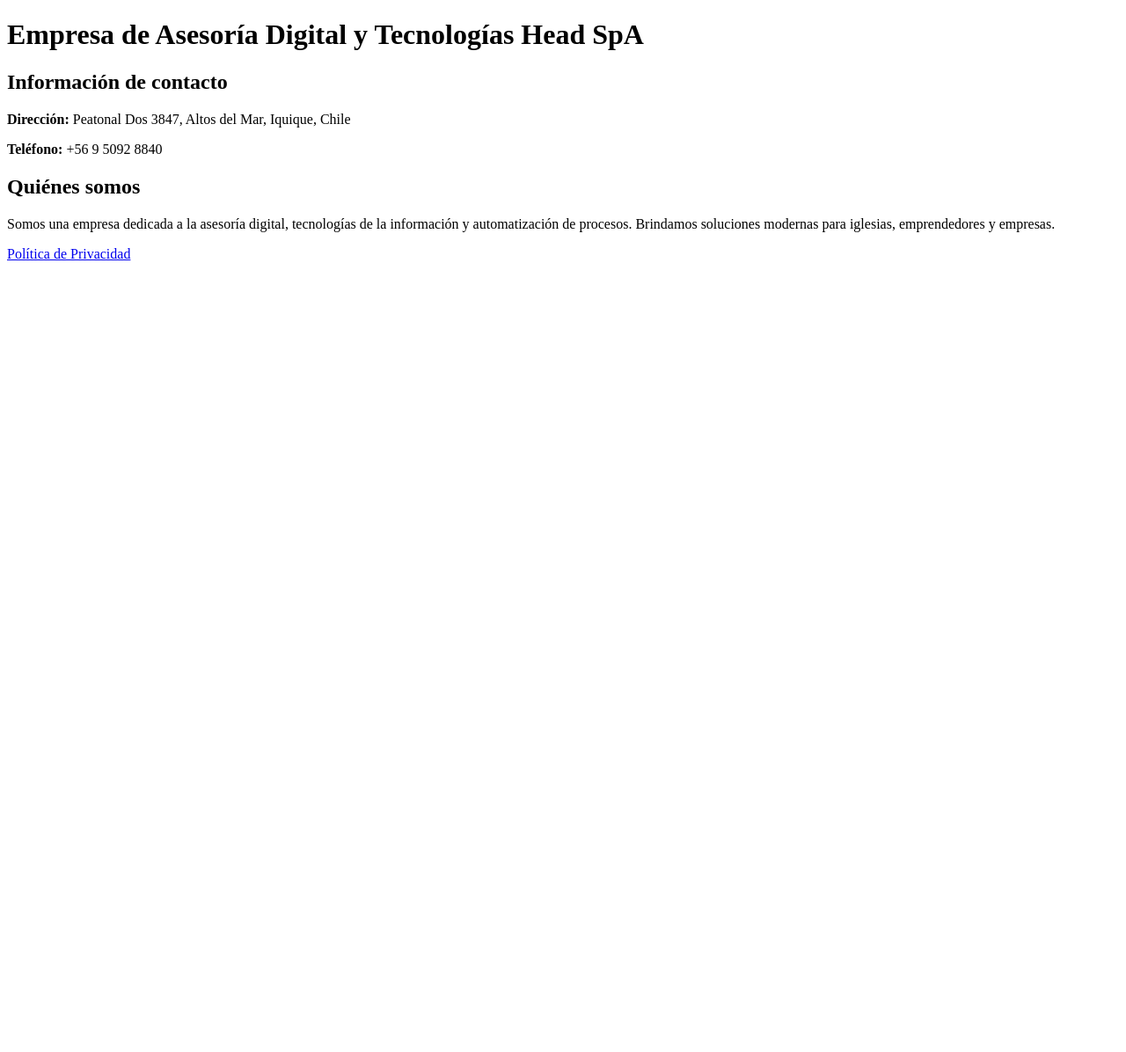
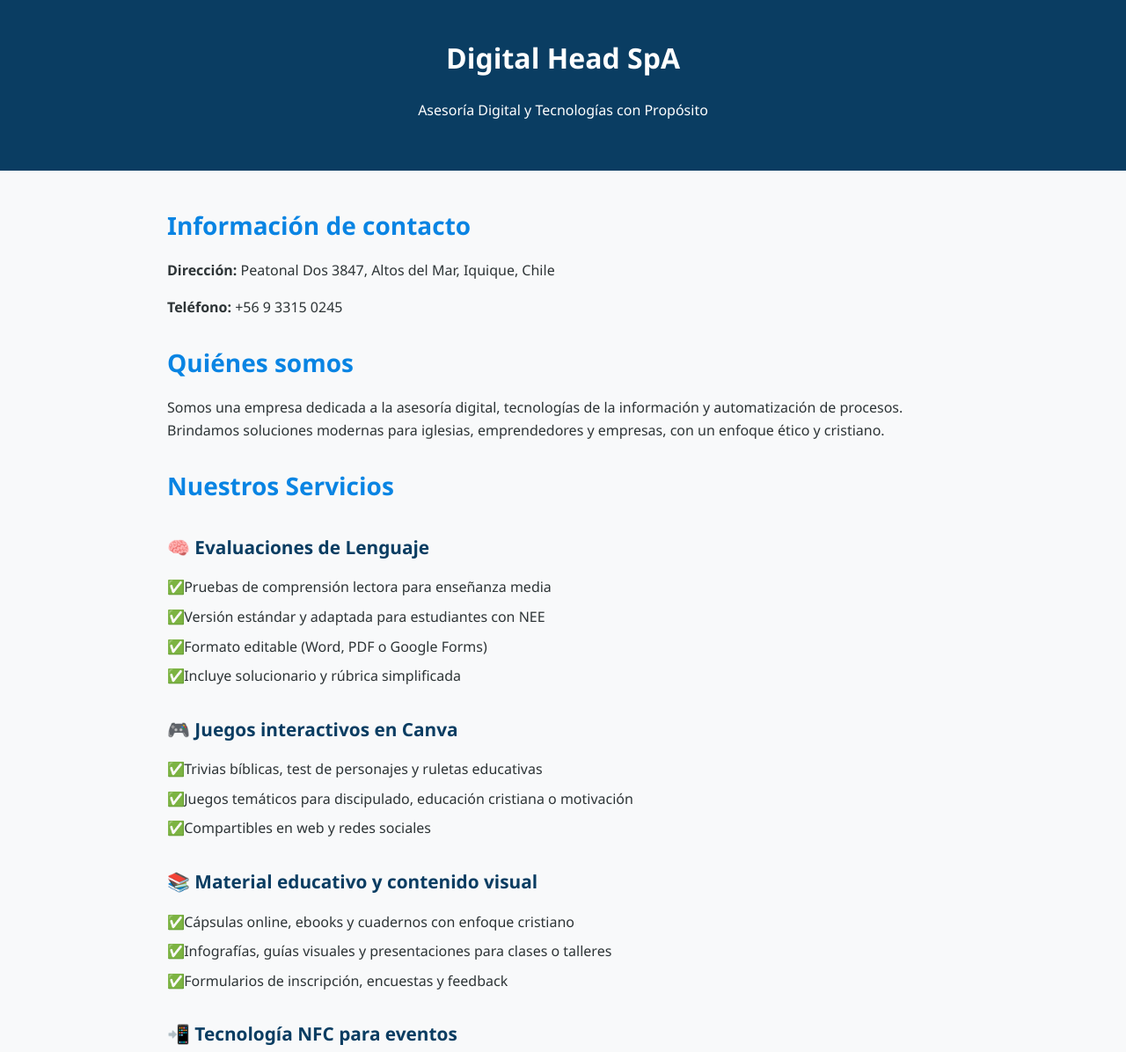
Before and after one commit to ProfeCristianHead/DigitalHead, a plain HTML site: page index.html in a window 1280 px wide. Shown: the top 1196 px of the page at 88% size. Before the commit the page ends 800 px from the top, so only its background shows below. Drawn offline with Linux system fonts and the light colour scheme.

Commit message:
Update index.html
servicios

```diff
--- a/index.html
+++ b/index.html
@@ -2,27 +2,148 @@
 <html lang="es">
 <head>
   <meta charset="UTF-8">
-    <meta name="viewport" content="width=device-width, initial-scale=1.0">
-    <title>Digital Head SpA</title>
+  <meta name="viewport" content="width=device-width, initial-scale=1">
+  <title>Digital Head SpA | Asesoría Digital y Tecnologías</title>
+  <style>
+    body {
+      font-family: 'Segoe UI', sans-serif;
+      margin: 0; padding: 0;
+      background-color: #f8f9fa;
+      color: #2d3436;
+      line-height: 1.6;
+    }
+    header {
+      background-color: #0a3d62;
+      color: #fff;
+      text-align: center;
+      padding: 40px 20px;
+    }
+    .container {
+      max-width: 900px;
+      margin: 40px auto;
+      padding: 0 20px;
+    }
+    h1 { margin-top: 0; font-size: 2em; }
+    h2 {
+      font-size: 1.75em;
+      color: #0984e3;
+      margin: 1em 0 .5em;
+    }
+    h3 {
+      font-size: 1.3em;
+      margin: 1.5em 0 .5em;
+      color: #0a3d62;
+    }
+    p, li {
+      font-size: 1em;
+    }
+    ul {
+      list-style: none;
+      padding-left: 0;
+    }
+    ul li {
+      margin-bottom: .5em;
+      padding-left: 1.2em;
+      position: relative;
+    }
+    ul li:before {
+      content: "✅";
+      position: absolute;
+      left: 0;
+      color: #00b894;
+    }
+    .cta-button {
+      display: inline-block;
+      margin: 30px 0;
+      padding: 12px 24px;
+      background-color: #00b894;
+      color: #fff;
+      text-decoration: none;
+      border-radius: 6px;
+      font-size: 1em;
+    }
+    footer {
+      background-color: #dfe6e9;
+      text-align: center;
+      padding: 20px;
+      font-size: .9em;
+      margin-top: 60px;
+    }
+    footer a {
+      color: #0a3d62;
+      text-decoration: none;
+    }
+  </style>
 </head>
 <body>
+
   <header>
-        <h1>Empresa de Asesoría Digital y Tecnologías Head SpA</h1>
+    <h1>Digital Head SpA</h1>
+    <p>Asesoría Digital y Tecnologías con Propósito</p>
   </header>
 
-    <section>
+  <div class="container">
+    <section id="contacto">
       <h2>Información de contacto</h2>
       <p><strong>Dirección:</strong> Peatonal Dos 3847, Altos del Mar, Iquique, Chile</p>
-        <p><strong>Teléfono:</strong> +56 9 5092 8840</p>
+      <p><strong>Teléfono:</strong> +56 9 3315 0245</p>
     </section>
 
-    <section>
+    <section id="quienes-somos">
       <h2>Quiénes somos</h2>
-        <p>Somos una empresa dedicada a la asesoría digital, tecnologías de la información y automatización de procesos. Brindamos soluciones modernas para iglesias, emprendedores y empresas.</p>
+      <p>Somos una empresa dedicada a la asesoría digital, tecnologías de la información y automatización de procesos. Brindamos soluciones modernas para iglesias, emprendedores y empresas, con un enfoque ético y cristiano.</p>
     </section>
+
+    <section id="servicios">
+      <h2>Nuestros Servicios</h2>
+
+      <h3>🧠 Evaluaciones de Lenguaje</h3>
+      <ul>
+        <li>Pruebas de comprensión lectora para enseñanza media</li>
+        <li>Versión estándar y adaptada para estudiantes con NEE</li>
+        <li>Formato editable (Word, PDF o Google Forms)</li>
+        <li>Incluye solucionario y rúbrica simplificada</li>
+      </ul>
+
+      <h3>🎮 Juegos interactivos en Canva</h3>
+      <ul>
+        <li>Trivias bíblicas, test de personajes y ruletas educativas</li>
+        <li>Juegos temáticos para discipulado, educación cristiana o motivación</li>
+        <li>Compartibles en web y redes sociales</li>
+      </ul>
+
+      <h3>📚 Material educativo y contenido visual</h3>
+      <ul>
+        <li>Cápsulas online, ebooks y cuadernos con enfoque cristiano</li>
+        <li>Infografías, guías visuales y presentaciones para clases o talleres</li>
+        <li>Formularios de inscripción, encuestas y feedback</li>
+      </ul>
+
+      <h3>📲 Tecnología NFC para eventos</h3>
+      <ul>
+        <li>Pulseras y pegatinas NFC programadas con tu landing o WhatsApp</li>
+        <li>Minisitios en Canva o personalizados según tu campaña</li>
+        <li>Compatible con Android y iPhone, reescribible y bloqueable</li>
+        <li>Resistente a la intemperie para uso en terreno</li>
+      </ul>
+
+      <h3>🔄 Redes y automatización</h3>
+      <ul>
+        <li>Diseño de identidad visual en redes (logo, paleta, biografía)</li>
+        <li>Gestión básica de cuentas (Instagram, Facebook)</li>
+        <li>Automatización de mensajes vía formularios y respuestas en redes</li>
+      </ul>
+
+      <a href="https://wa.me/56933150245" class="cta-button" target="_blank">
+        💬 Cotiza tu servicio ahora
+      </a>
+    </section>
+  </div>
 
   <footer>
     <p><a href="politica.html">Política de Privacidad</a></p>
+    <p>© 2025 Digital Head SpA · Diseñado con propósito en Tarapacá</p>
   </footer>
+
 </body>
 </html>
```
Lines whose indentation alone changed are shown as unchanged.
